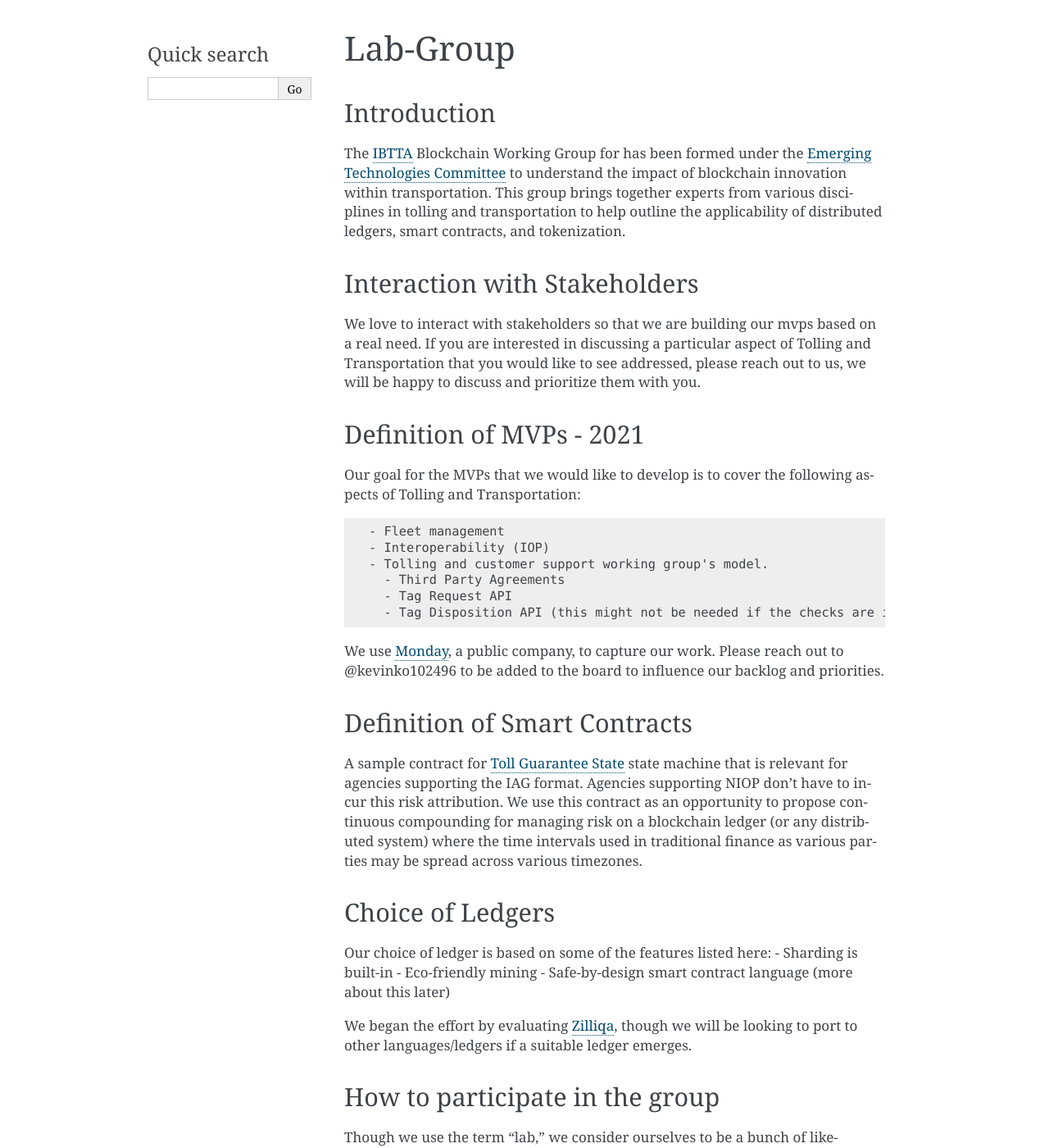
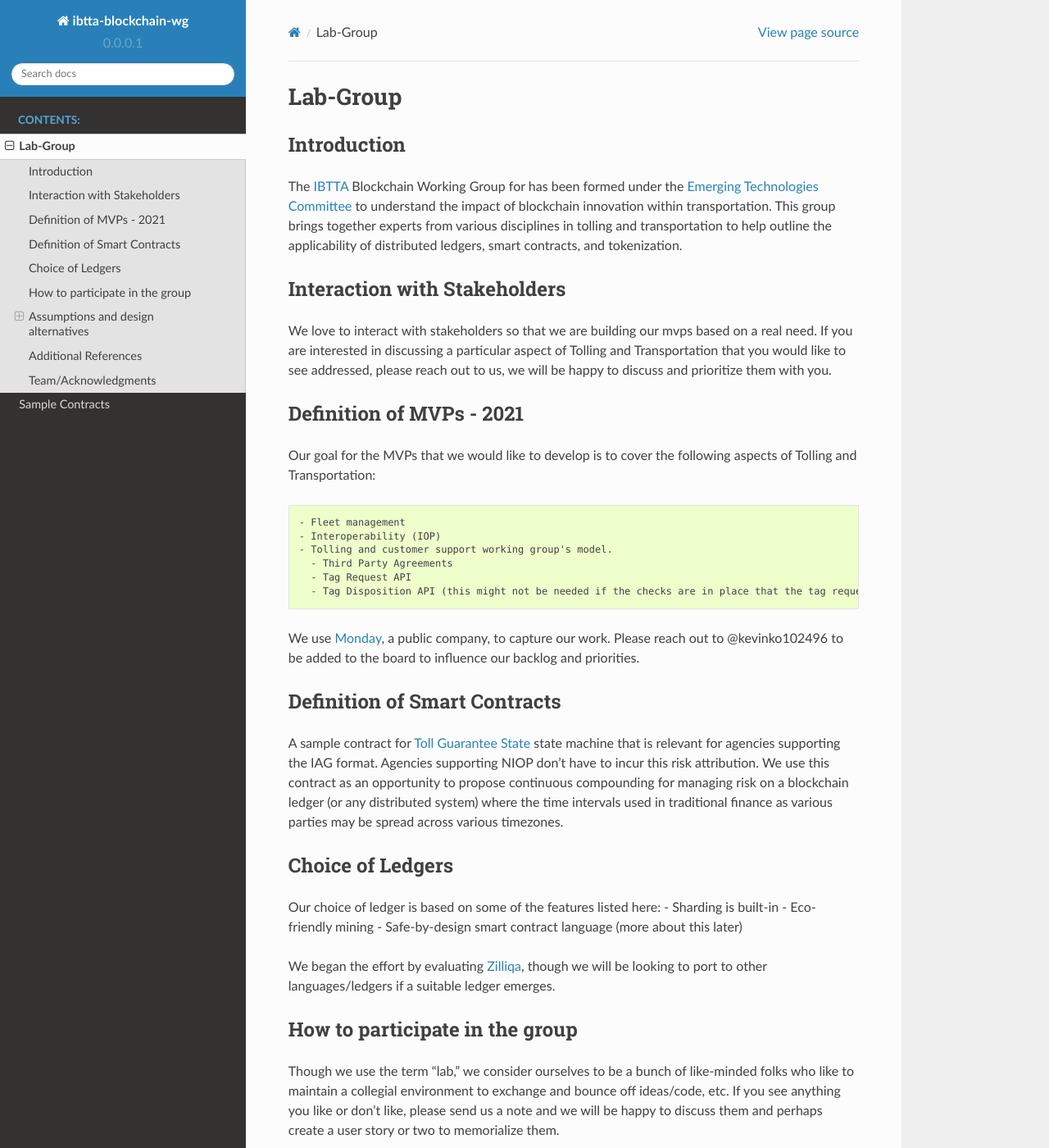
Before and after one commit to IBTTA-Blockchain-Working-Group/Lab-Group, a Sphinx documentation site: the page built from docs/README.rst, in a window 1280 px wide and 1400 px high. Shown: the whole window at 82% size. Built offline with Sphinx 7.4.7 and the Read the Docs theme 2.0.0, drawn with Linux system fonts in a browser that asks for light colours; some of the changed text lies outside the part shown.

Commit message:
This might just work.

```diff
--- a/docs/README.rst
+++ b/docs/README.rst
@@ -117,13 +117,13 @@ deactivation of contracts from the mobile wallet to prevent loss of
 control of the underlying asset.
 
 Additional References
---------------------
+-----------------------------------
 
   .. image:: IBTTAChallenges-1.png
 
 
 Team/Acknowledgments
---------------------
+-----------------------------------
 
 We wish to thank these invaluable contributors and teammates:
 
--- a/docs/conf.py
+++ b/docs/conf.py
@@ -1,7 +1,7 @@
 # -*- coding: utf-8 -*-
 #
 # ibtta-blockchain-wg documentation build configuration file, created by
-# sphinx-quickstart on Sun Jul 11 18:52:36 2021.
+# sphinx-quickstart on Sun Jul 11 19:16:20 2021.
 #
 # This file is execfile()d with the current directory set to its
 # containing dir.
@@ -30,6 +30,8 @@
 # Add any Sphinx extension module names here, as strings. They can be
 # extensions coming with Sphinx (named 'sphinx.ext.*') or your custom
 # ones.
+import sphinx_rtd_theme
+
 extensions = ['sphinx.ext.autodoc',
     'sphinx.ext.doctest',
     'sphinx.ext.intersphinx',
@@ -38,11 +40,13 @@ extensions = ['sphinx.ext.autodoc',
     'sphinx.ext.mathjax',
     'sphinx.ext.ifconfig',
     'sphinx.ext.viewcode',
-    'sphinx.ext.githubpages']
+    'sphinx.ext.githubpages',
+    'sphinx_rtd_theme']
 
 # Add any paths that contain templates here, relative to this directory.
 templates_path = ['_templates']
 
+html_theme = "sphinx_rtd_theme"
 # The suffix(es) of source filenames.
 # You can specify multiple suffix as a list of string:
 #
@@ -62,9 +66,9 @@ author = u'Kevin Ko, Devang Patel, Matt Milligan, Yufan Luo, Nikolaos Efstathopo
 # built documents.
 #
 # The short X.Y version.
-version = u'0.0.1'
+version = u'0.0.0.1'
 # The full version, including alpha/beta/rc tags.
-release = u'0.0.1'
+release = u'0.0.0.1'
 
 # The language for content autogenerated by Sphinx. Refer to documentation
 # for a list of supported languages.
@@ -90,7 +94,7 @@ todo_include_todos = True
 # The theme to use for HTML and HTML Help pages.  See the documentation for
 # a list of builtin themes.
 #
-html_theme = 'alabaster'
+html_theme = 'sphinx_rtd_theme'
 
 # Theme options are theme-specific and customize the look and feel of a theme
 # further.  For a list of options available for each theme, see the
```
Also changed, not shown: 2 other files.
